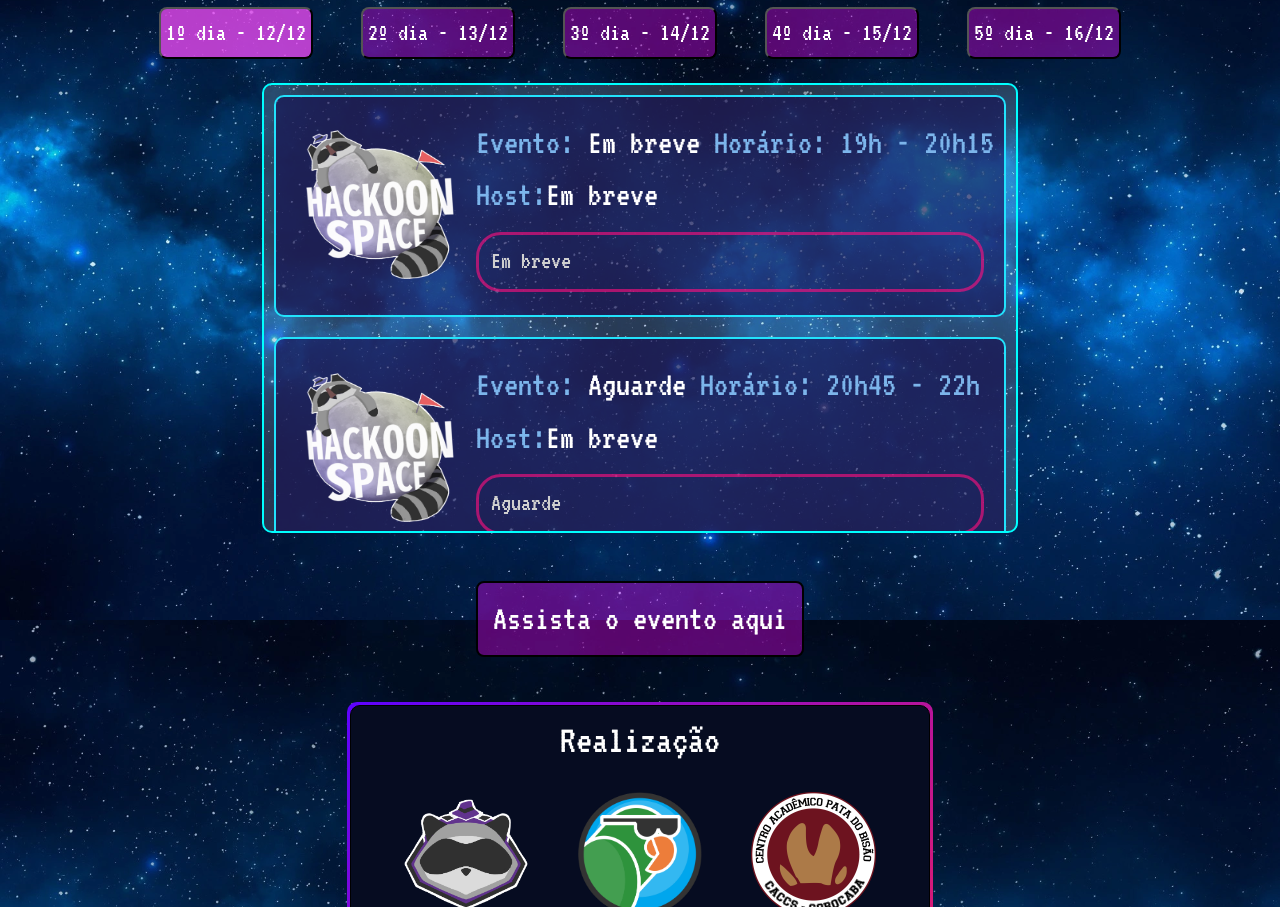
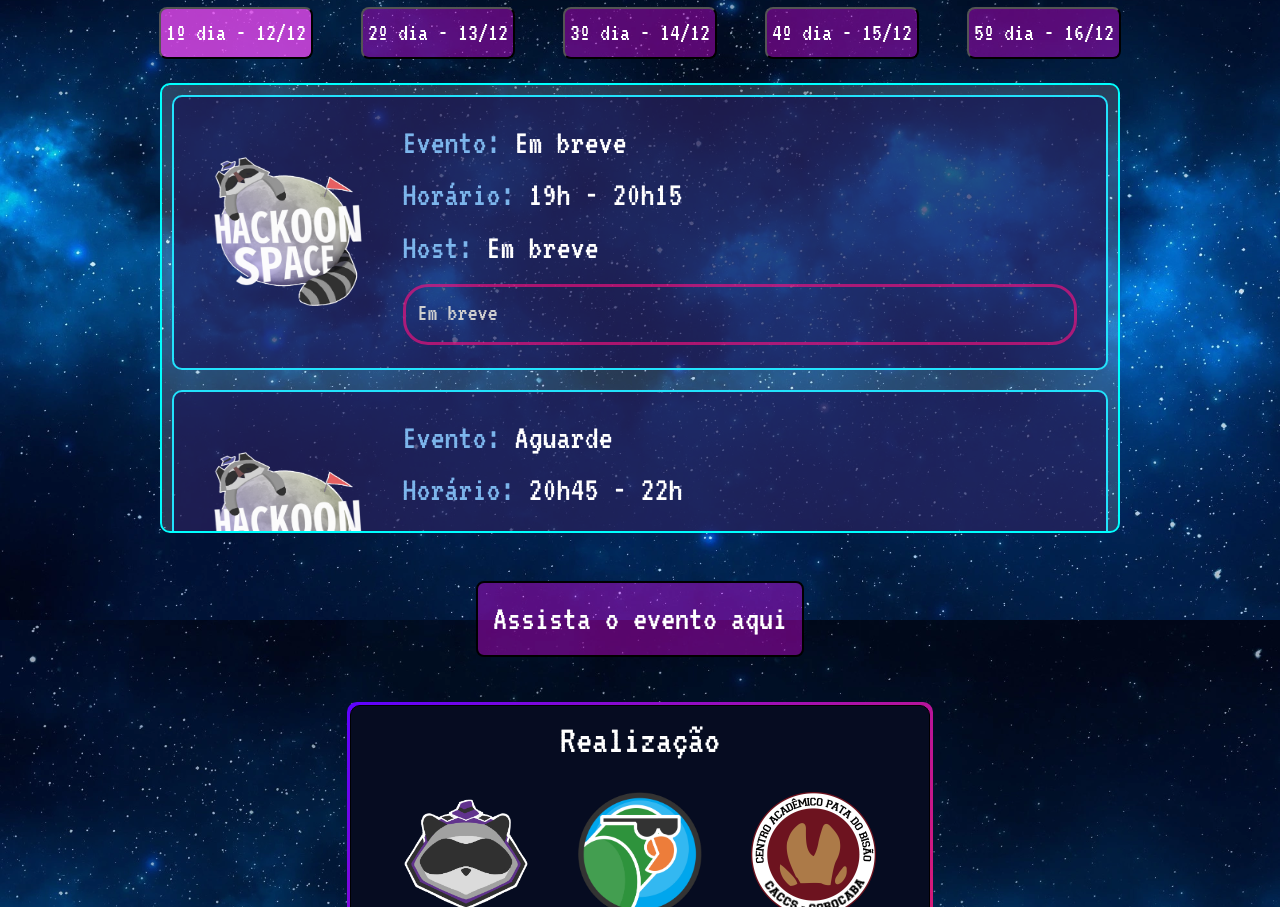
Before and after one commit to hackoonspace/site_v2, a Next.js app: page /hackoonweek in a window 1280 px wide. Shown: the part 980-1887 px from the top of the page. Built offline with nearby package versions, Linux system fonts and the light colour scheme.

Commit message:
CSS fixes

```diff
--- a/components/Cronogram/style.tsx
+++ b/components/Cronogram/style.tsx
@@ -18,6 +18,7 @@ export default css`
         border-radius: 10px;
         border: 2px solid cyan;
         background-color: rgba(200, 200, 200, 0.2);
+        width: 75%
     }
 
     .buttonbox {
--- a/components/Presentation/index.tsx
+++ b/components/Presentation/index.tsx
@@ -21,14 +21,13 @@ function Presentation ({ title, description, host, hour, image }: Props) {
 					<div className="horarioTitulo">
 						<div>
 							<div>
-								<span> Evento: <span className="dadosPalestra">{title}</span> Horário: {hour} </span>
+								<span> Evento: <span className="dadosPalestra">{title}</span></span>
 							</div>
 							<div>
-								<span> Host:
-									<span className="dadosPalestra">
-										{host}
-									</span>
-								</span>
+								<span> Horário: <span className="dadosPalestra">{hour}</span></span>
+							</div>
+							<div>
+								<span> Host: <span className="dadosPalestra"> {host} </span></span>
 							</div>
 						</div>
 						<div className="Desc">
--- a/components/Presentation/style.tsx
+++ b/components/Presentation/style.tsx
@@ -7,12 +7,12 @@ export default css`
         align-items: center;
         justify-content: center;
         margin-right: auto;
-        margin-left:auto;
+        margin-left: auto;
     }
 
     .palestra {
-        height:max-content;
-        display:block;
+        height: max-content;
+        display: block;
         background-color: #170d5199;
         border: 2px solid rgb(34, 226, 252);
         border-radius: 10px;
```
